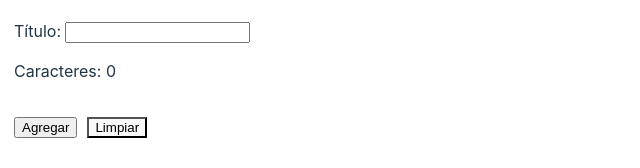
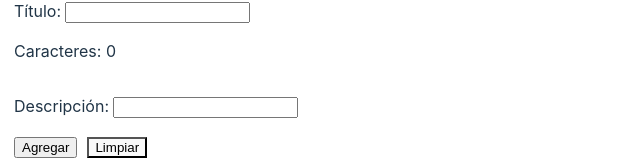
Before and after one commit to johncardozo/frontend-intermedio, a React (Vite) app in the folder react-admin-tareas/: page / in a window 1280 px wide. Shown: the part 344-512 px from the top of the page, without its empty margins (0-640 px from the left). Built offline with nearby package versions, Linux system fonts and the light colour scheme; no server answers.

Commit message:
React: Custom Hook - useInput. Se agregó el campo Descripción para la tarea

```diff
--- a/react-admin-tareas/src/components/AgregarTareaForm.jsx
+++ b/react-admin-tareas/src/components/AgregarTareaForm.jsx
@@ -1,12 +1,17 @@
 import { useEffect, useState, useContext } from "react";
 import PropTypes from "prop-types";
+
+// Importar Custom Hook
+import useInput from "../hooks/useInput";
 
 // acceso al context
 import LocalizationContext from "../context/LocalizationContext";
 
 const AgregarTareaForm = ({ onAddTask }) => {
-  // Estado del formulario
-  const [titulo, setTitulo] = useState("");
+  // Estado del formulario con custom hook
+  const [titulo, bindTitulo, resetTitulo] = useInput("");
+  const [descripcion, bindDescripcion, resetDescripcion] = useInput("");
+  // Estado del formulario con useState
   const [longitud, setLongitud] = useState(0);
 
   // Accede al context
@@ -21,7 +26,8 @@ const AgregarTareaForm = ({ onAddTask }) => {
     // Previene el envío del formulario
     event.preventDefault();
     // Modifica el estado del componente
-    setTitulo("");
+    resetTitulo("");
+    resetDescripcion("");
   };
 
   const handleSubmit = (event) => {
@@ -36,6 +42,7 @@ const AgregarTareaForm = ({ onAddTask }) => {
     // Crea el nuevo objeto
     const nuevaTarea = {
       titulo,
+      descripcion,
       terminada: false,
     };
 
@@ -43,22 +50,22 @@ const AgregarTareaForm = ({ onAddTask }) => {
     onAddTask(nuevaTarea);
 
     // Modifica el estado del componente
-    setTitulo("");
+    resetTitulo("");
+    resetDescripcion("");
   };
 
   return (
     <form onSubmit={handleSubmit} autoComplete="off">
       <fieldset>
         <label htmlFor="titulo">{language.title}: </label>
-        <input
-          type="text"
-          id="titulo"
-          value={titulo}
-          onChange={(event) => setTitulo(event.target.value)}
-        />
+        <input type="text" id="titulo" {...bindTitulo} />
         <p>
           {language.characters}: {longitud}
         </p>
+      </fieldset>
+      <fieldset>
+        <label htmlFor="descripcion">{language.description}: </label>
+        <input type="text" id="descripcion" {...bindDescripcion} />
       </fieldset>
       <fieldset>
         <input type="submit" value={language.add} />
--- a/react-admin-tareas/src/components/Tarea.jsx
+++ b/react-admin-tareas/src/components/Tarea.jsx
@@ -7,7 +7,10 @@ const Tarea = ({ tarea, onDelete, onToggle }) => {
       className={tarea.terminada ? "terminada" : ""}
       onDoubleClick={() => onToggle(tarea.id)}
     >
-      {tarea.titulo}
+      <div className="texto">
+        <h3>{tarea.titulo}</h3>
+        <p>{tarea.descripcion}</p>
+      </div>
       <FaTrashAlt className="icono" onClick={() => onDelete(tarea.id)} />
     </li>
   );
--- a/react-admin-tareas/src/context/ContextData.js
+++ b/react-admin-tareas/src/context/ContextData.js
@@ -6,6 +6,7 @@ const local = {
     add: "Agregar",
     reset: "Limpiar",
     characters: "Caracteres",
+    description: "Descripción",
   },
   en: {
     idioma: "English",
@@ -14,6 +15,7 @@ const local = {
     add: "Add",
     reset: "Reset",
     characters: "Characters",
+    description: "Comments",
   },
   fr: {
     idioma: "Français",
@@ -22,6 +24,7 @@ const local = {
     add: "Ajouter",
     reset: "Réinitialiser",
     characters: "Des lettres",
+    description: "commentaires",
   },
 };
 
--- /dev/null
+++ b/react-admin-tareas/src/hooks/useInput.js
@@ -0,0 +1,18 @@
+import { useState } from "react";
+
+const useInput = (initialValue) => {
+  const [value, setValue] = useState(initialValue);
+
+  const reset = () => {
+    setValue(initialValue);
+  };
+
+  const bind = {
+    value,
+    onChange: (event) => setValue(event.target.value),
+  };
+
+  return [value, bind, reset];
+};
+
+export default useInput;
--- a/react-admin-tareas/src/styles/style.scss
+++ b/react-admin-tareas/src/styles/style.scss
@@ -8,6 +8,13 @@ ul.tareas {
     justify-content: space-between;
     align-items: center;
     cursor: pointer;
+
+    .texto {
+      h3,
+      p {
+        margin: 0;
+      }
+    }
 
     .icono {
       color: #cf00b3;
```
Also changed, not shown: 1 other file (tests, documents, lock files or other folders).
